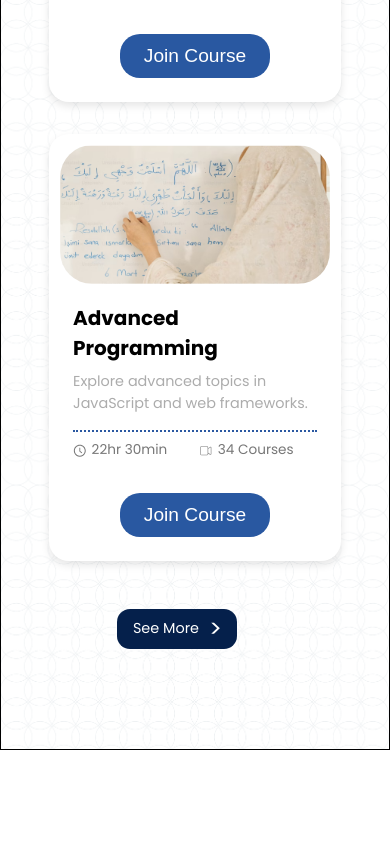
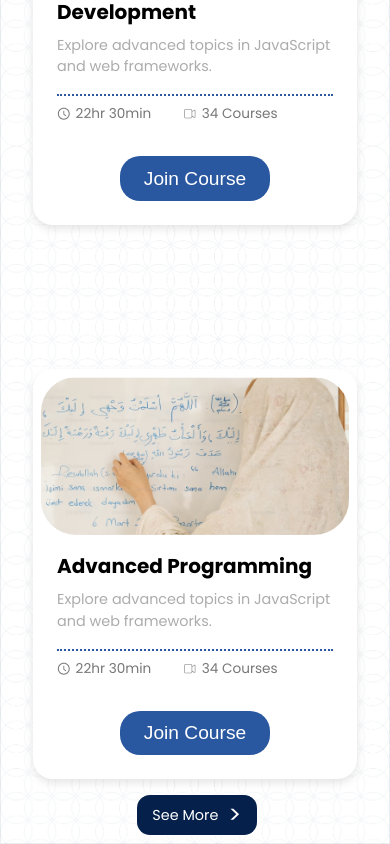
Before and after one commit to rabbab/dabistan-e-haider, a React (Vite) app in the folder Dastan-e-haider-frontend/: page / in a window 390 px wide. Shown: the part 1726-2570 px from the top of the page. Before the commit the page ends 2476 px from the top, so only its background shows below. Built offline with nearby package versions, Linux system fonts and the light colour scheme; a web font is replaced by a local one.

Commit message:
responsiveness changes on

```diff
--- a/Dastan-e-haider-frontend/src/App.tsx
+++ b/Dastan-e-haider-frontend/src/App.tsx
@@ -11,6 +11,9 @@ const App = () => {
   useEffect(()=>{
     AOS.init({
       duration: 1000,
+      easing: 'ease-in-out',
+    once: true,
+    mirror: false,
     });
   },[]);
   return (
--- a/Dastan-e-haider-frontend/src/components/Courses/CourseSection.scss
+++ b/Dastan-e-haider-frontend/src/components/Courses/CourseSection.scss
@@ -7,10 +7,10 @@
     margin: 0 auto;
     border: 1px solid;
     border-image-source: linear-gradient(180deg, rgba(111, 134, 148, 0.15) 0%, rgba(126, 149, 164, 0.15) 100%);
-    border: 1px solid;
-    // border-image-slice: 1;
-    height: calc(100vh - 6rem);
+    border-image-slice: 1;
+    // height: auto;
     position: relative;
+    height: calc(100vh - 8rem);
 }
 
 .course-section-title {
@@ -33,9 +33,9 @@
 
 .course-section-grid {
     display: grid;
-    grid-template-columns: repeat(auto-fill, minmax(550px, 1fr));
-    gap: 2rem;
-    padding: 7rem 12rem;
+    grid-template-columns: repeat(auto-fill, minmax(460px, 1fr));
+    gap: 9rem;
+    padding: 2rem 7rem;
 }
 
 .course-card {
@@ -59,7 +59,6 @@
     width: 100%;
     height: auto;
     object-fit: cover;
-    padding: 0.2rem;
     border-radius: 35px;
 }
 
@@ -141,6 +140,7 @@
     justify-content: center;
     gap: 10px;
     transition: background-color 0.3s ease;
+    margin-top: 3rem;
 }
 
 .see-more-button:hover {
@@ -158,6 +158,10 @@
     transform: translateX(5px); /* Smooth animation for the arrow on hover */
 }
 @media (max-width: 1440px) {
+    .course-section {
+        background-size: 100%;
+        height: auto;
+    }
     .course-section-title {
         font-size: 50px;
     }
@@ -169,7 +173,7 @@
 
     .course-section-grid {
         padding: 1rem 2rem;
-        grid-template-columns: repeat(auto-fill, minmax(350px, 1fr));
+        grid-template-columns: repeat(auto-fill, minmax(300px, 1fr));
     }
 
     .course-card {
@@ -186,6 +190,10 @@
 }
 
 @media (max-width: 1024px) {
+    .course-section {
+        background-size: 100%;
+        height: auto;
+    }
     .course-section-title {
         font-size: 50px;
         line-height: 58px;
@@ -209,7 +217,7 @@
 @media (max-width: 768px) {
     .course-section {
         background-size: 100%;
-        height: 250vh;
+        height: auto;
     }
     .course-section-title {
         font-size: 42px;
@@ -222,8 +230,9 @@
     }
 
     .course-section-grid {
-        padding: 3rem 4rem;
-        grid-template-columns: repeat(auto-fill, minmax(300px, 1fr));
+        // padding: 1rem 4rem;
+        grid-template-columns: 1fr;
+        padding-bottom: 3.2rem;
     }
 
     .course-card {
@@ -234,15 +243,16 @@
     .see-more-button {
         left: 40%;
         width: 160px;
-        height: 50px;
-        font-size: 1.2rem;
+        // height: 50px;
+        // font-size: 1.2rem;
+        margin-top: -2rem;
     }
 }
 
 @media (max-width: 480px) {
     .course-section {
         background-size: 100%;
-        height: 200vh;
+        height: auto;
     }
     .course-section {
         padding: 1rem;
@@ -259,8 +269,9 @@
     }
 
     .course-section-grid {
-        padding: 2rem;
+        padding: 1rem;
         grid-template-columns: 1fr;
+        padding-bottom: 3rem;
     }
 
     .see-more-button {
@@ -272,6 +283,10 @@
 }
 
 @media (max-width: 420px) {
+    .course-section {
+        background-size: 100%;
+        height: auto;
+    }
     .course-section-title {
         font-size: 30px;
         line-height: 38px;
@@ -283,7 +298,6 @@
     }
 
     .see-more-button {
-        left: 30%;
         width: 120px;
         height: 40px;
         font-size: 0.9rem;
--- a/Dastan-e-haider-frontend/src/components/Courses/CourseSection.tsx
+++ b/Dastan-e-haider-frontend/src/components/Courses/CourseSection.tsx
@@ -30,7 +30,7 @@ const CourseSection: React.FC = () => {
                     </div>
                 ))}
             </div>
-            <div data-aos="fade-up" className="see-more-button">
+            <div className="see-more-button">
                 See More <span className="see-more-arrow">&gt;</span>
             </div>
         </section>
```
